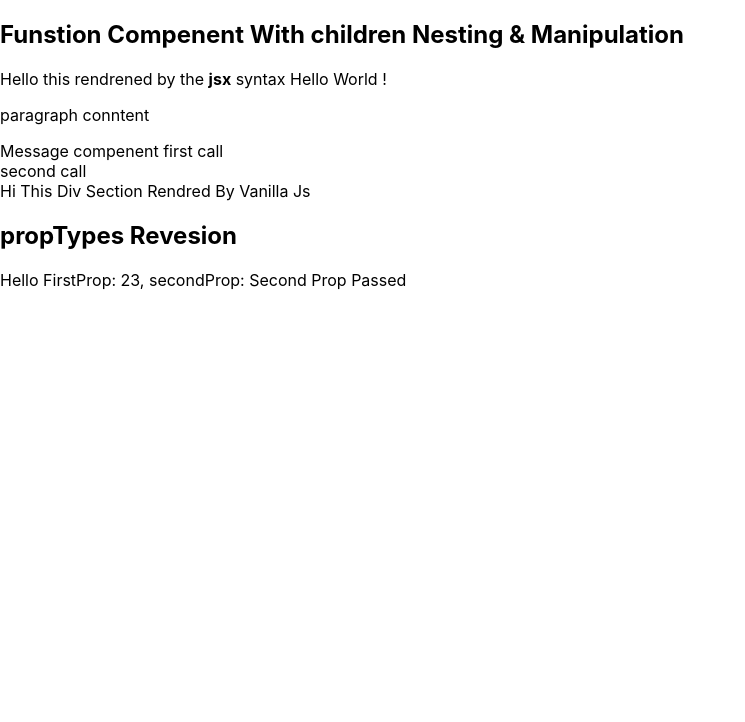
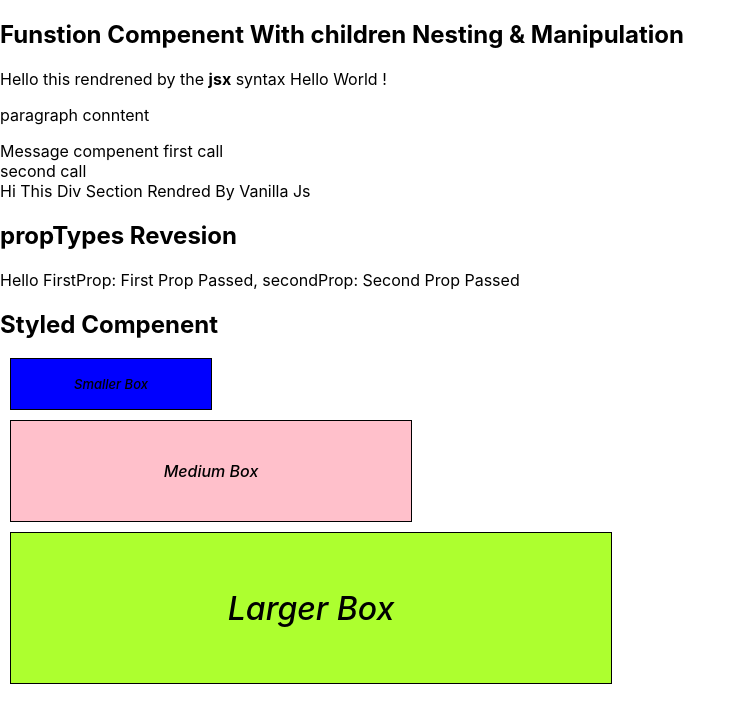
Before and after one commit to zakariaazaraf/react-revesion-egghead-course, a React (Create React App) app in the folder react-revesion/: page / in a window 1280 px wide. Shown: the top 722 px of the page, without its empty margins (0-745 px from the left). Built offline with nearby package versions, Linux system fonts and the light colour scheme.

Commit message:
add the style file to make my compenent styled and sparate the compenent's features {claaName, style, restProps}

```diff
--- a/react-revesion/public/index.html
+++ b/react-revesion/public/index.html
@@ -16,6 +16,7 @@
     <div id="secondRoot"></div>
     <div id="recatElement"></div>
     <div id="propTypes"></div>
+    <div id="styledCompenent"></div>
     <script>
       const root = document.getElementById('secondRoot')
       const reactElement = document.getElementById('reactElement')
--- a/react-revesion/src/index.js
+++ b/react-revesion/src/index.js
@@ -4,6 +4,7 @@ import propTypes, { object } from 'prop-types'
 import './index.css';
 import App from './App';
 import Body from './Body'
+import './styledCompenent.css'
 
 /* ReactDOM.render(
   <React.StrictMode>
@@ -90,4 +91,21 @@ SayHello.propTypes = {
   secondProp: propTypes.string.isRequired
 }
 
-ReactDOM.render(<SayHello firstProp = {23} secondProp = 'Second Prop Passed'/>, document.getElementById('propTypes'))
+ReactDOM.render(<SayHello firstProp ='First Prop Passed' secondProp = 'Second Prop Passed'/>, document.getElementById('propTypes'))
+
+// STARTING THE STYLE REVESION
+const StyledCompenent = ({className, size, style, ...restProps}) => {
+  const generateSize = size ? `box--${size}` : ''
+  return (
+    <div className={`box ${generateSize}`} style={{fontStyle: 'italic', ...style}} {...restProps} />
+  )
+}
+
+const styledCompenent = <div>
+  <h2>Styled Compenent</h2>
+  <StyledCompenent size='small' style= {{ backgroundColor: 'blue' }}>Smaller Box</StyledCompenent>
+  <StyledCompenent size='medium' style={{ backgroundColor: 'pink' }}>Medium Box</StyledCompenent>
+  <StyledCompenent size='larger' style={{ backgroundColor: 'greenyellow' }}>Larger Box</StyledCompenent>
+</div>
+
+ReactDOM.render(styledCompenent, document.getElementById('styledCompenent'))
--- /dev/null
+++ b/react-revesion/src/styledCompenent.css
@@ -0,0 +1,26 @@
+.box {
+  display: flex;
+  align-items: center;
+  justify-content: center;
+  border: 1px solid #000;
+  margin: 10px;
+  font-weight: 500;
+}
+
+.box--small {
+  font-size: small;
+  width: 200px;
+  height: 50px;
+}
+
+.box--medium {
+  font-size: medium;
+  width: 400px;
+  height: 100px;
+}
+
+.box--larger {
+  font-size: xx-large;
+  width: 600px;
+  height: 150px;
+}
```
